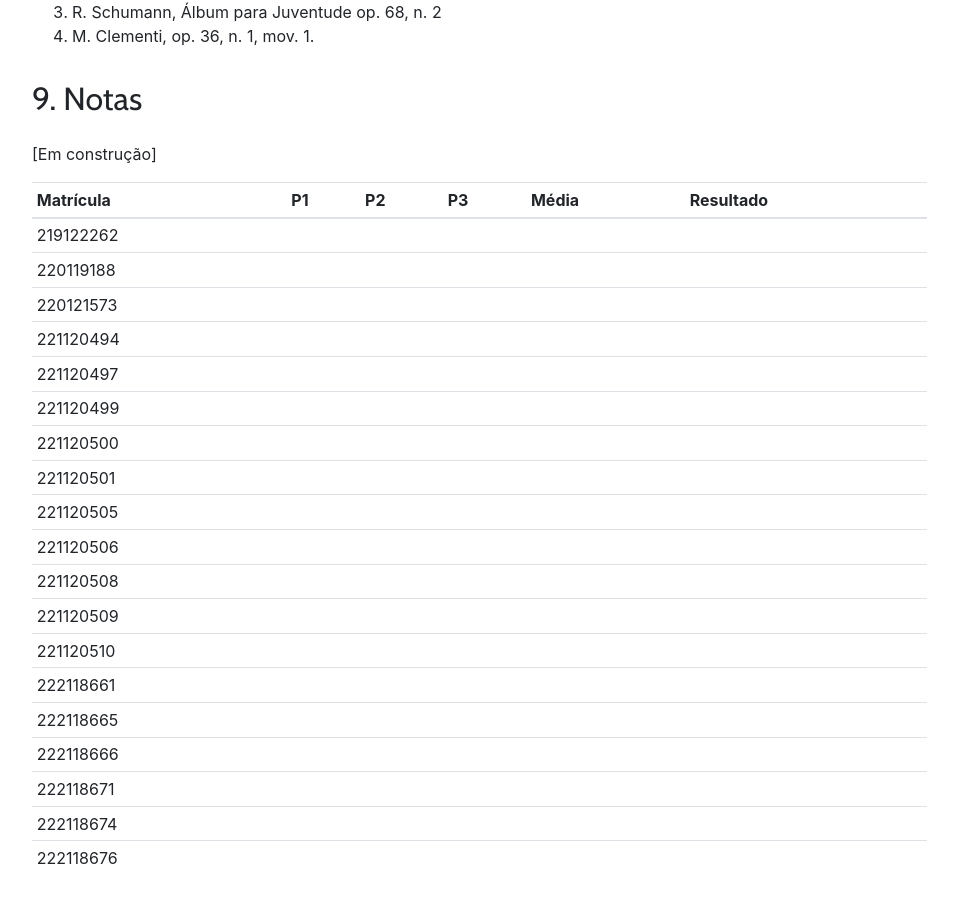
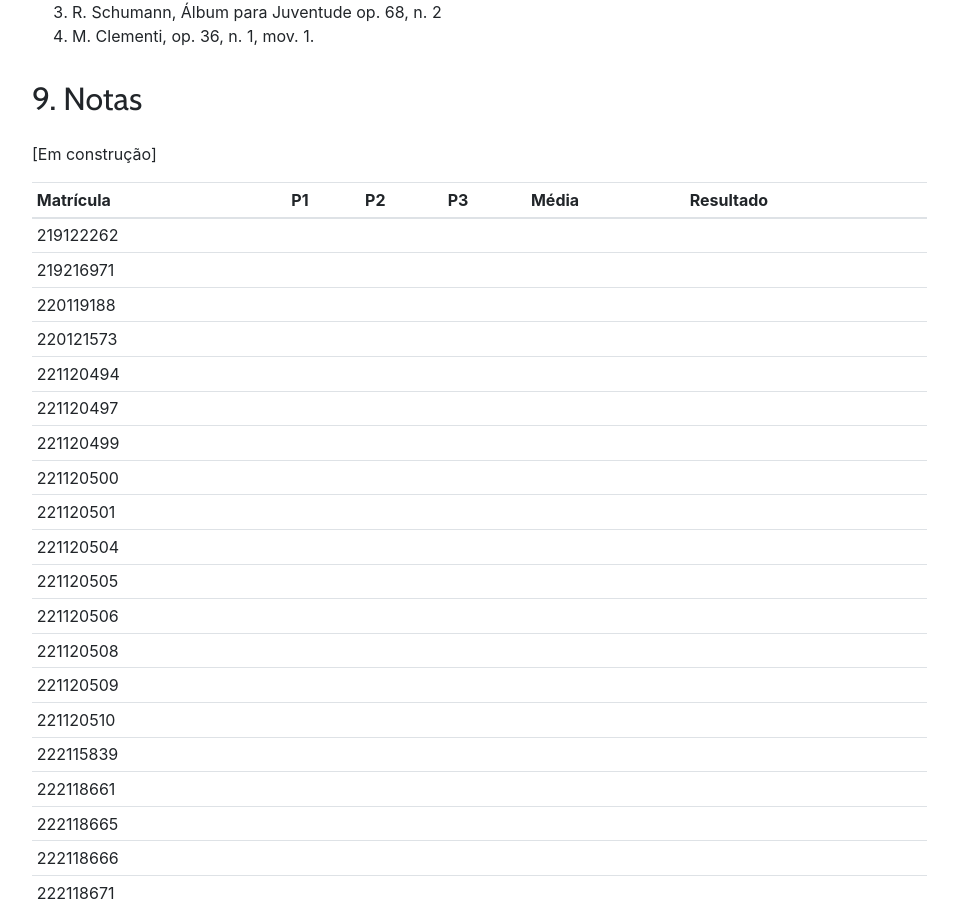
Before and after one commit to kroger/genosmus, a Jekyll site: the page built from _marcos/musa69.md, in a window 1280 px wide and 900 px high, scrolled down 4030 px. Shown: the whole window, without its empty margins (68-1026 px from the left). Built offline with Jekyll 4.4.1, drawn with Linux system fonts in a browser that asks for light colours; nearby versions of some CDN libraries; the table of contents is made by our own code.

Commit message:
Atualização de cadernetas

```diff
--- a/_marcos/musa69.md
+++ b/_marcos/musa69.md
@@ -166,6 +166,7 @@ O material para análise está inteiramente disponível no site do [IMSLP](https
 | Matrícula | P1  | P2  | P3  | Média | Resultado |
 | --------- | --- | --- | --- | ----- | --------- |
 | 219122262 |     |     |     |       |           |
+| 219216971 |     |     |     |       |           |
 | 220119188 |     |     |     |       |           |
 | 220121573 |     |     |     |       |           |
 | 221120494 |     |     |     |       |           |
@@ -173,11 +174,13 @@ O material para análise está inteiramente disponível no site do [IMSLP](https
 | 221120499 |     |     |     |       |           |
 | 221120500 |     |     |     |       |           |
 | 221120501 |     |     |     |       |           |
+| 221120504 |     |     |     |       |           |
 | 221120505 |     |     |     |       |           |
 | 221120506 |     |     |     |       |           |
 | 221120508 |     |     |     |       |           |
 | 221120509 |     |     |     |       |           |
 | 221120510 |     |     |     |       |           |
+| 222115839 |     |     |     |       |           |
 | 222118661 |     |     |     |       |           |
 | 222118665 |     |     |     |       |           |
 | 222118666 |     |     |     |       |           |
```
Also changed, not shown: _marcos/musa71.md (+2 -0 lines).
